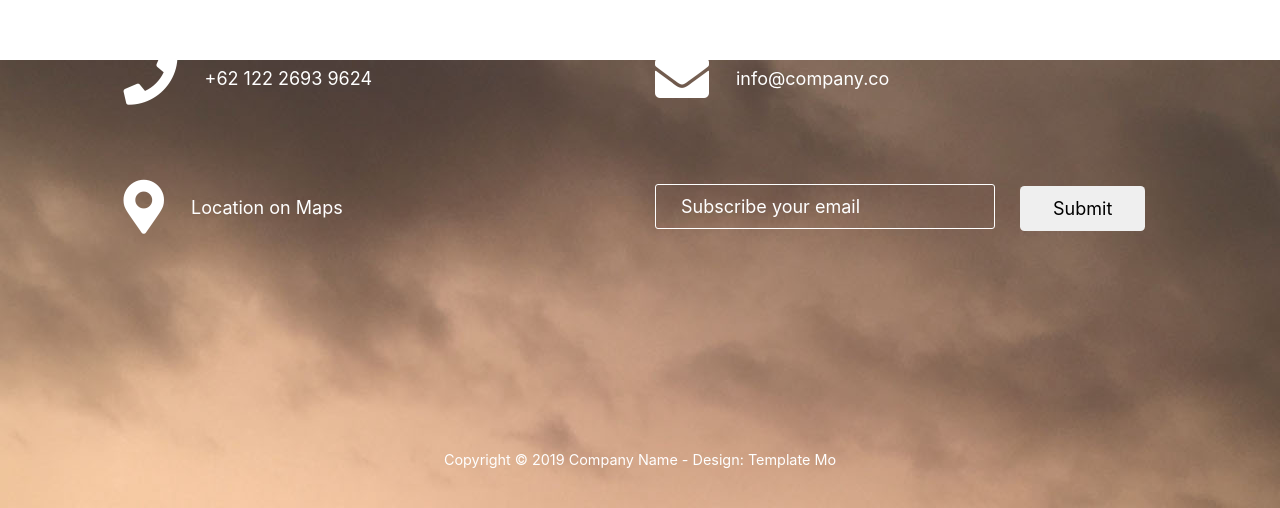
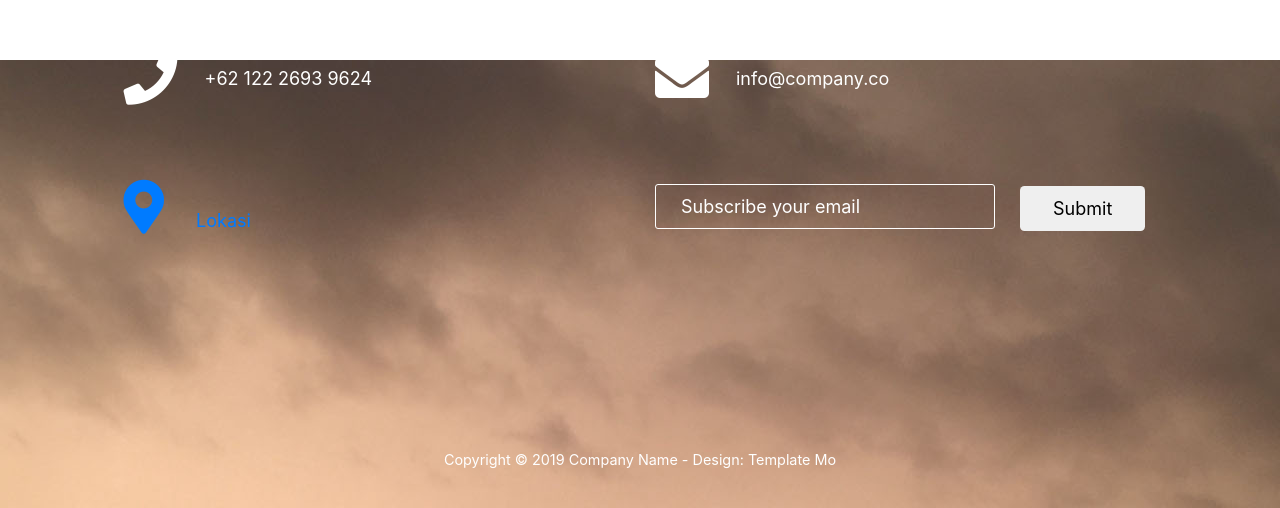
Before and after one commit to fahdinaraisa-cmd/tugasakhir, a plain HTML site: page index.html in a window 1280 px wide. Shown: the part 3280-3788 px from the top of the page. Drawn offline with Linux system fonts and the light colour scheme.

Commit message:
Update index.html

```diff
--- a/index.html
+++ b/index.html
@@ -233,9 +233,9 @@
               </a>
             </div>
             <div class="col-sm-12 col-md-6 d-flex align-items-center tm-contact-item">
-              <a href="https://www.google.com/maps" class="tm-contact-item-link">
+              <a href="https://maps.google.com/maps?vet=10CAAQoqAOahcKEwjI1JK4q8eUAxUAAAAAHQAAAAAQCw..i&rlz=1C1UEAD_enID1075ID1075&pvq=OhYweDA6MHhlYmJmMjhlZTI4MGNlMTBm&fvr=1&cs=1&um=1&ie=UTF-8&fb=1&gl=id&sa=X&ftid=0x2e7a57599a1f9397:0xebbf28ee280ce10f">
                   <i class="fas fa-3x fa-map-marker-alt mr-4"></i>
-                  <span class="mb-0">Location on Maps</span>
+                  <span class="mb-0">Lokasi</span>
               </a>
             </div>
             <div class="col-sm-12 col-md-6 d-flex align-items-center tm-contact-item">
```
